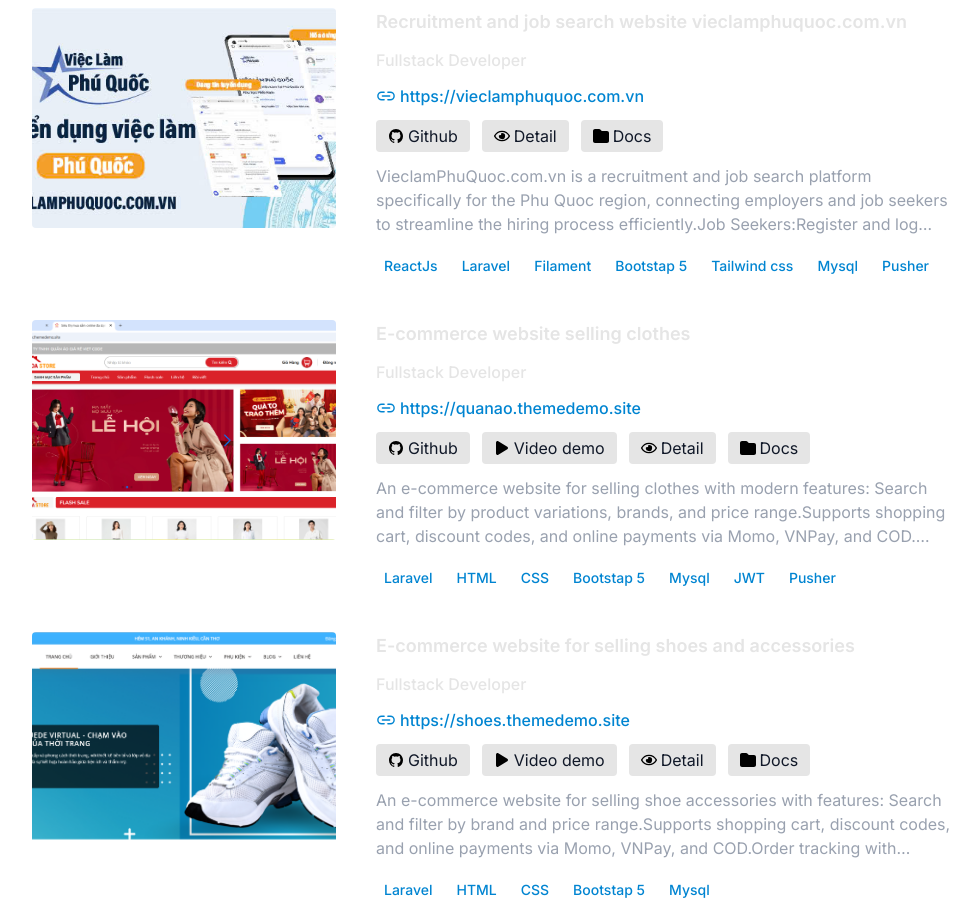
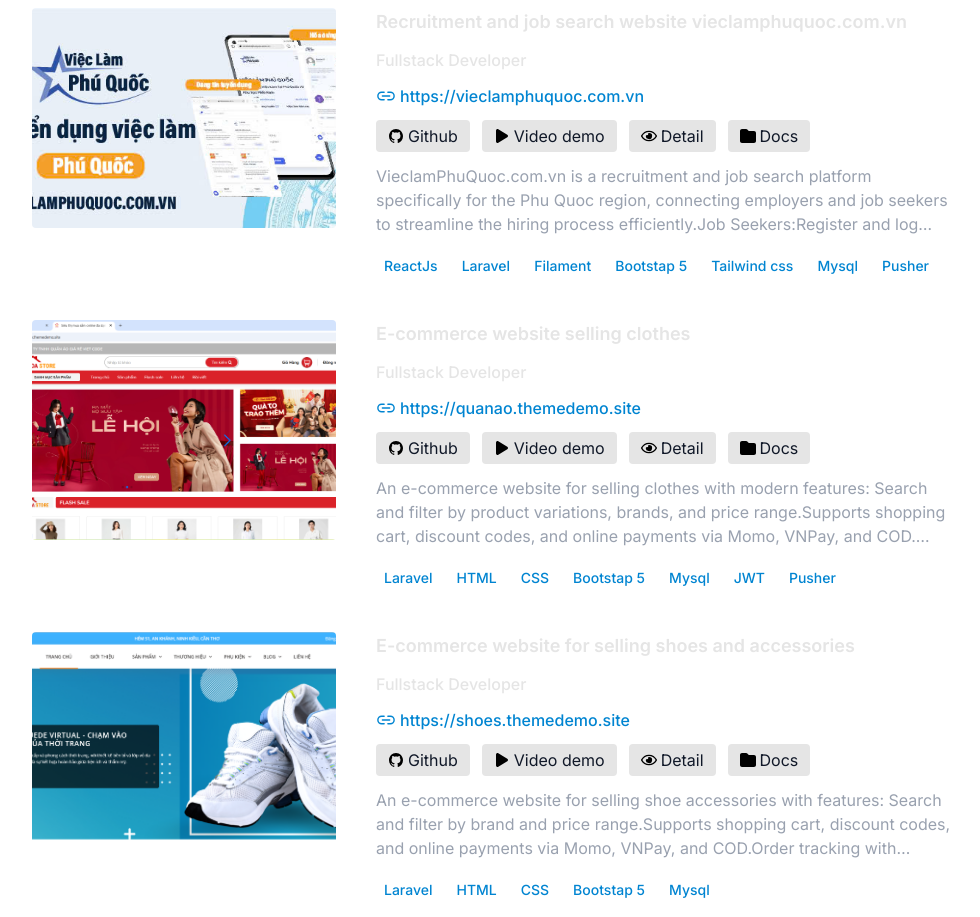
Before and after one commit to khoait03/portfolio-khoadev, a React (Vite) app: page / in a window 1280 px wide. Shown: the part 3180-4097 px from the top of the page, without its empty margins (148-1128 px from the left). Built offline with nearby package versions, Linux system fonts and the light colour scheme.

Commit message:
edit link video demo projects

```diff
--- a/src/constants/index.js
+++ b/src/constants/index.js
@@ -135,6 +135,7 @@ export const PROJECTS = [
           image: project1,
           role: 'Fullstack Developer',
           members: 1,
+          video: 'https://www.youtube.com/embed/IS3ubQKLMe4',
           github: 'https://github.com/khoait03/CanThoItJob',
           link: 'https://vieclamphuquoc.com.vn',
           docs: 'https://drive.google.com/drive/folders/1QbdybF4YuB_olhK7RtlbUMVA1TGmIZfb?usp=sharing',
@@ -154,7 +155,7 @@ export const PROJECTS = [
           image: project2,
           role: 'Fullstack Developer',
           members: 1,
-          video: 'https://www.youtube.com/embed/4P9vqAgI3mg',
+          video: 'https://www.youtube.com/embed/pbN7TXLamng',
           github: 'https://github.com/khoait03',
           link: 'https://quanao.themedemo.site',
           docs: 'https://drive.google.com/drive/folders/11bGHs0TBA1qzt3fFi6Blt5DG_CHJz4WZ?usp=sharing',
@@ -174,7 +175,7 @@ export const PROJECTS = [
           image: project3,
           role: 'Fullstack Developer',
           members: 1,
-          video: 'https://www.youtube.com/embed/_f8Tq5xgtrU',
+          video: 'https://www.youtube.com/embed/-Zi5mvXNTTQ',
           github: 'https://github.com/khoait03',
           link: 'https://shoes.themedemo.site',
           docs: 'https://drive.google.com/drive/folders/1454qsENP3aAEaPl4sf4TTJnO3y60iWZJ?usp=sharing',
```
